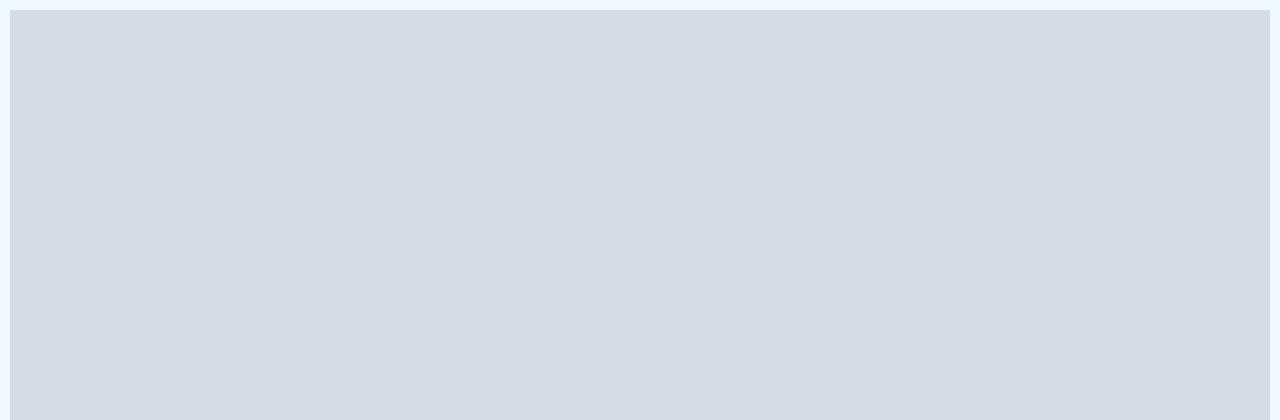
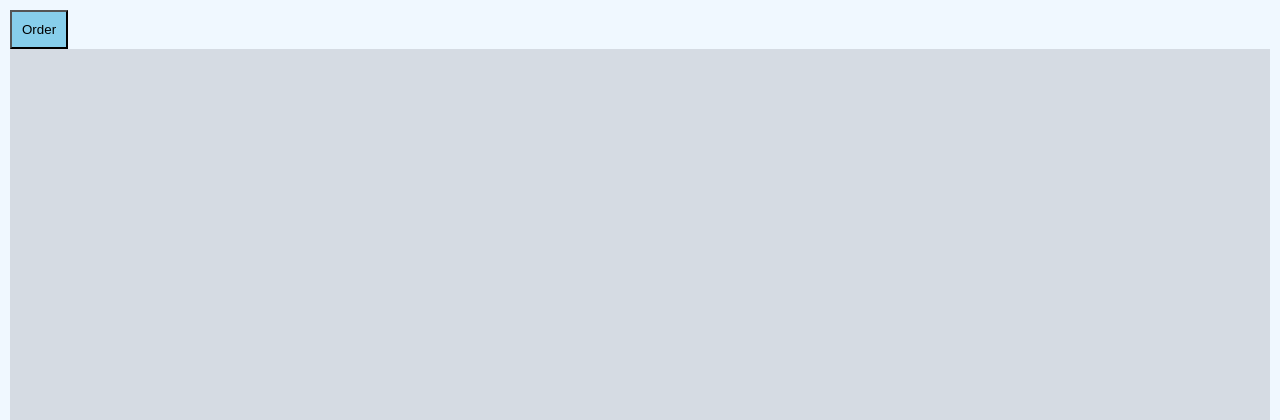
Before and after one commit to tahmid16122009-crypto/shoes-place, a Flask app: template templates/product.html in a window 1280 px wide. Shown: the top 420 px of the page. Run offline with Flask 3, Linux system fonts and the light colour scheme; the template is opened without the code that fills it: most values are stand-ins (such as "Sample title", 1, 10 or a date in 2020); grey boxes marked "Sample" are stand-in pictures.

Commit message:
Update product.html

```diff
--- a/templates/product.html
+++ b/templates/product.html
@@ -1,5 +1,9 @@
 {% extends "base.html" %}
 {% block content %}
+
+<a href="/order_page/{{p.id}}">
+<button style="background:skyblue;padding:10px;">Order</button>
+</a>
 
 <img src="{{p.image}}" style="width:100%">
 
```
